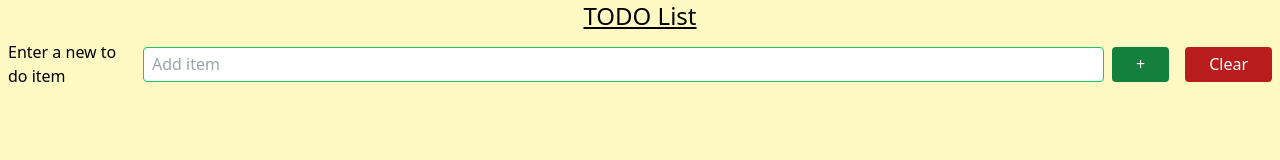
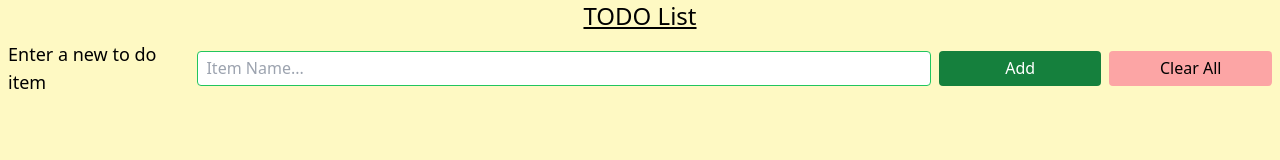
Before and after one commit to masudalimran/Vanilla-TS--demo-dave-gray, a website built with Vite: page index.html in a window 1280 px wide. Built offline with nearby package versions, Linux system fonts and the light colour scheme.

Commit message:
update and finished project

```diff
--- a/index.html
+++ b/index.html
@@ -9,33 +9,40 @@
   </head>
   <body class="h-screen bg-yellow-100">
     <h1 class="text-center text-2xl underline">TODO List</h1>
-    <section class="newItemEntry">
-      <form class="flex justify-center items-center mt-2" id="itemEntryForm">
-        <label for="newItem" class="mx-2">Enter a new to do item</label>
+    <section class="newItemEntry mx-2 lg:mx-0">
+      <form
+        class="flex flex-col sm:flex-row gap-2 justify-center items-center mt-2"
+        id="itemEntryForm"
+      >
+        <label
+          for="newItem"
+          class="hidden lg:block mx-2 lg:mx-0 lg:ml-2 font-thin text-lg w-[320px]"
+          >Enter a new to do item</label
+        >
         <input
-          class="border border-green-500 rounded h-[35px] px-2 w-full"
+          class="border border-green-500 rounded h-[35px] px-2 w-full focus:border-green-500 active:border-green-500"
           id="newItem"
           type="text"
           maxlength="40"
           autocomplete="off"
-          placeholder="Add item"
+          placeholder="Item Name..."
         />
         <button
           id="addItem"
-          class="bg-green-700 text-white px-6 mx-2 rounded h-[35px]"
+          class="bg-green-700 text-white px-6 mx-2 rounded h-[35px] hover:scale-90 hover:transition-transform duration-500 w-full sm:w-[250px] lg:mx-0"
           title="Add new item"
           aria-label="Add new item to list"
           type="submit"
         >
-          +
+          Add
         </button>
         <button
           id="clearItemsButton"
-          class="bg-red-700 text-white px-6 mx-2 rounded h-[35px]"
+          class="bg-red-300 text-black px-6 mx-2 rounded h-[35px] hover:scale-90 hover:transition-transform duration-500 w-full sm:w-[250px] lg:mx-0 lg:mr-2"
           title="Clear the list"
           aria-label="Remove all items from the list"
         >
-          Clear
+          Clear All
         </button>
       </form>
     </section>
--- a/src/templates/ListTemplate.ts
+++ b/src/templates/ListTemplate.ts
@@ -45,13 +45,14 @@ export default class ListTemplate implements DOMList {
       const label = document.createElement("label") as HTMLLabelElement;
       label.className = "mx-2";
       label.htmlFor = item.id;
-      label.textContent = item.item;
+      label.textContent = item.item.toUpperCase();
       div.append(label);
       li.append(div);
 
       const button = document.createElement("button") as HTMLButtonElement;
-      button.className = "px-10 bg-red-700 rounded text-white";
-      button.textContent = "X";
+      button.className =
+        "px-10 bg-red-700 rounded text-white hover:scale-90 hover:transition-transform duration-500";
+      button.textContent = "Delete";
       li.append(button);
 
       button.addEventListener("click", () => {
```
